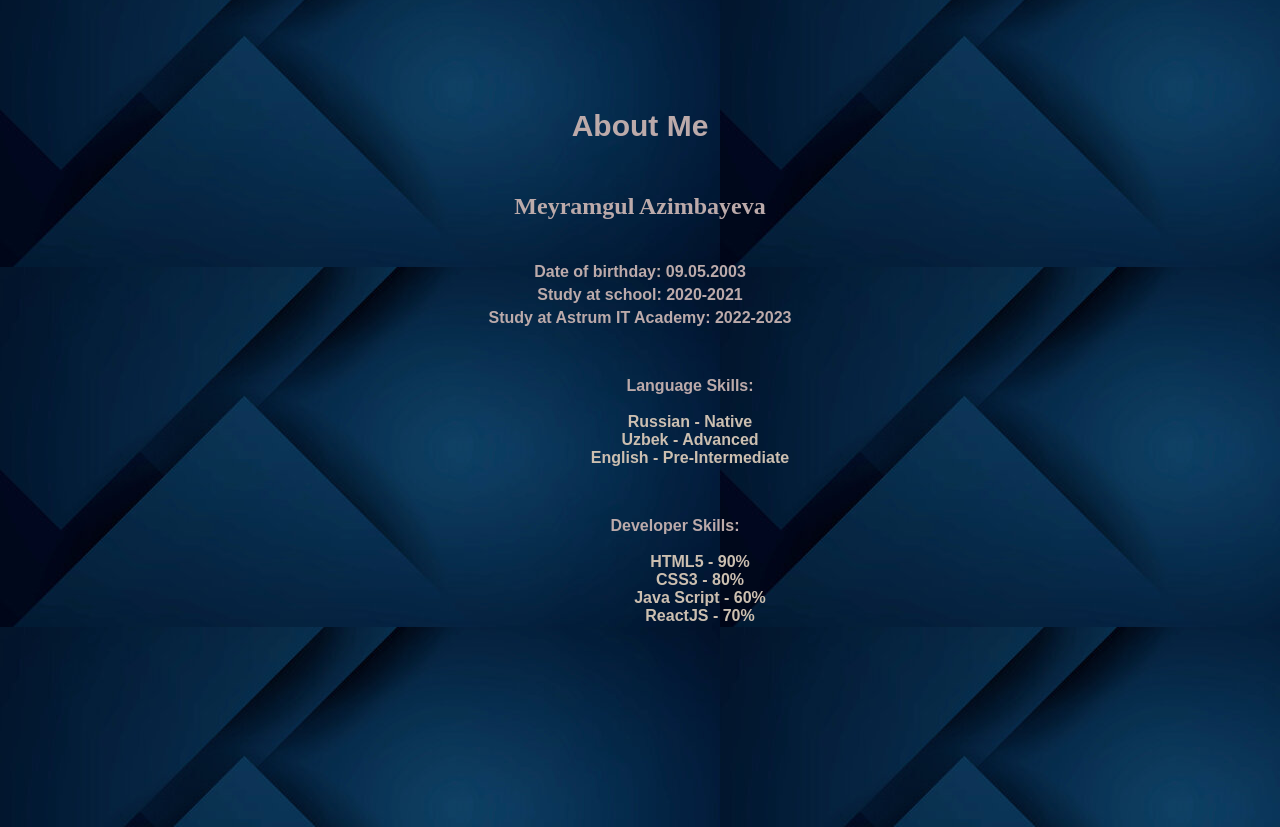
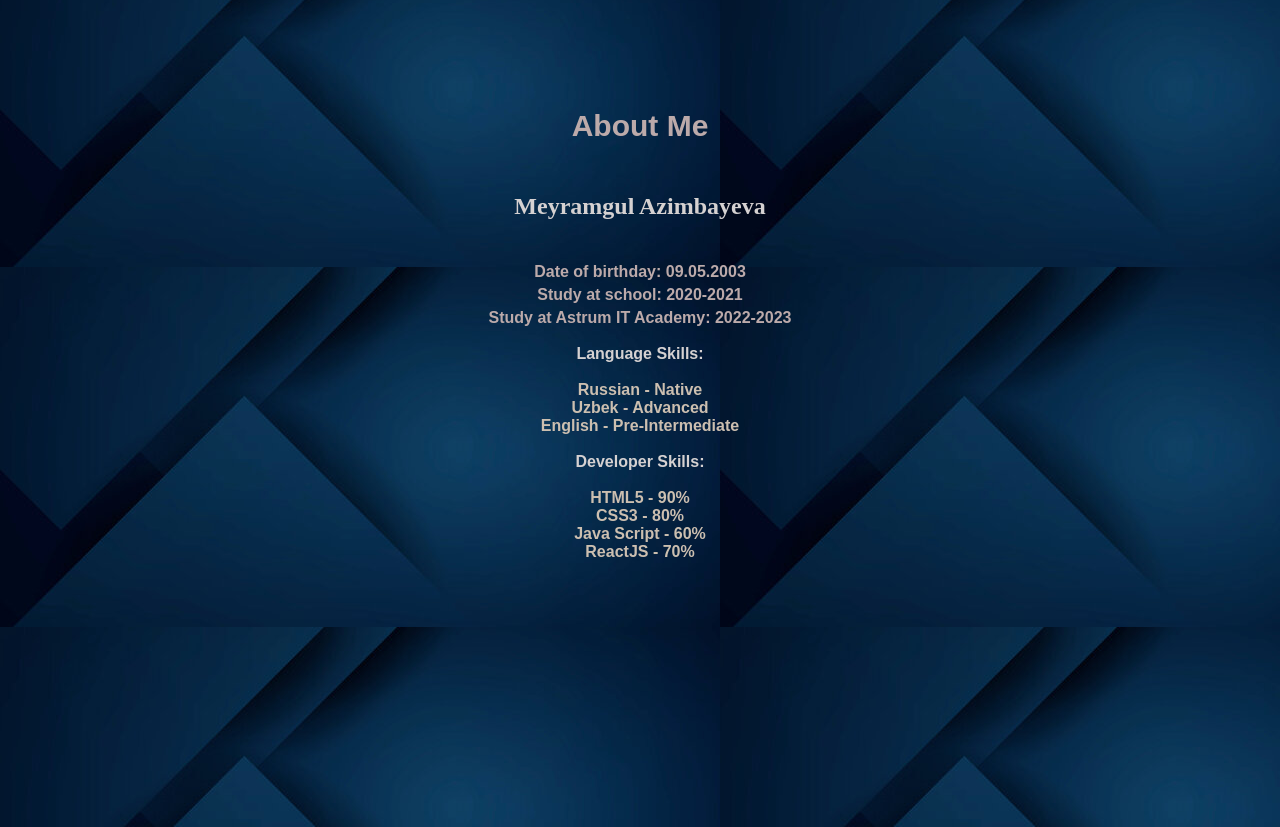
Before and after one commit to Malika-Mirxojiyeva/Portfolio, a plain HTML site: page project/index.html in a window 1280 px wide. Shown: the part 813-1640 px from the top of the page. Drawn offline with Linux system fonts and the light colour scheme.

Commit message:
Portfolio

```diff
--- a/project/index.html
+++ b/project/index.html
@@ -35,14 +35,14 @@
                 <p id="data"><br>
                     <p id="data">Date of birthday: 09.05.2003</p>
                     <p id="data">Study at school: 2020-2021</p>
-                    <p id="data">Study at Astrum IT Academy: 2022-2023</p>
+                    <p id="data">Study at Astrum IT Academy: 2022-2023</p><br>
                 </p>
             </div>
             <div id="data1">
                     <p class="skills_l">Language Skills:</p><br>
                     <p class="skills">Russian - Native</p>
                     <p class="skills">Uzbek - Advanced</p>
-                    <p class="skills">English - Pre-Intermediate</p>
+                    <p class="skills">English - Pre-Intermediate</p><br>
                 </div>
                     <div id="data2">
                     <p class="skills_d">Developer Skills:</p><br>
--- a/project/style.css
+++ b/project/style.css
@@ -93,7 +93,7 @@ a:focus{
 
 .name{
     text-align: center;
-    color: rgb(188, 170, 170);
+    color: rgb(213, 209, 209);
     margin-block-start: 50px;
     margin-block-end: 20px;
 }
@@ -107,45 +107,35 @@ a:focus{
 }
 
 #data1{
-    margin-block-start: 50px;
-    margin-inline-start: 50px;
     text-align:center;
     font-family: sans-serif;
     font-weight: bold;
 }
 
 #data2{
-        margin-block-start: 50px;
-        margin-inline-end: 30px;
         text-align:center;
         font-family: sans-serif;
         font-weight: bold;
 }
 
 .skills_l{
-    margin-block-start: 50px;
-    margin-inline-start: 50px;
     font-family: sans-serif;
     font-weight: bold;
-    color: rgb(188, 170, 170);
+    color: rgb(213, 209, 209);
 }
 
 .skills{
-    margin-inline-start: 50px;
     font-family: sans-serif;
     font-weight: bold;
     color:rgb(204, 191, 176);
 }
 .skills_d{
-    margin-block-start: 50px;
-    margin-inline-start: 100px;
     font-family: sans-serif;
     font-weight: bold;
-    color: rgb(188, 170, 170);
+    color: rgb(213, 209, 209);
 }
 
 .skills2{
-    margin-inline-start: 150px;
     font-family: sans-serif;
     font-weight: bold;
     color:rgb(204, 191, 176);
```
